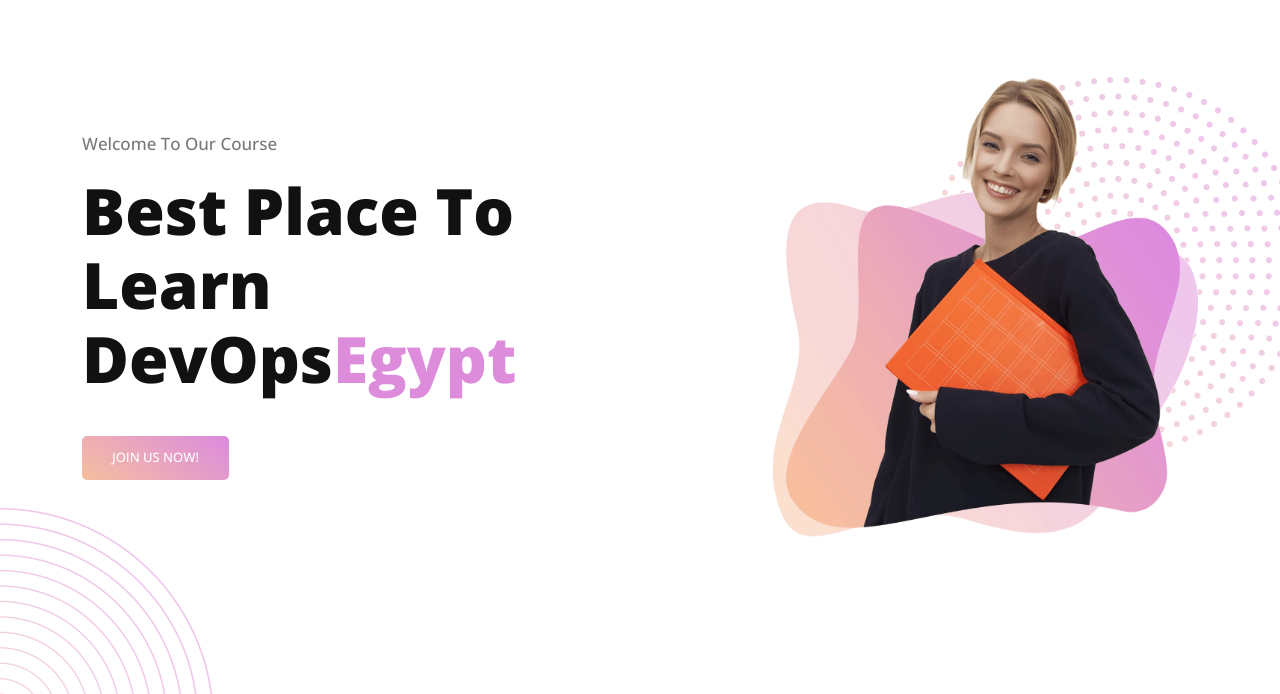
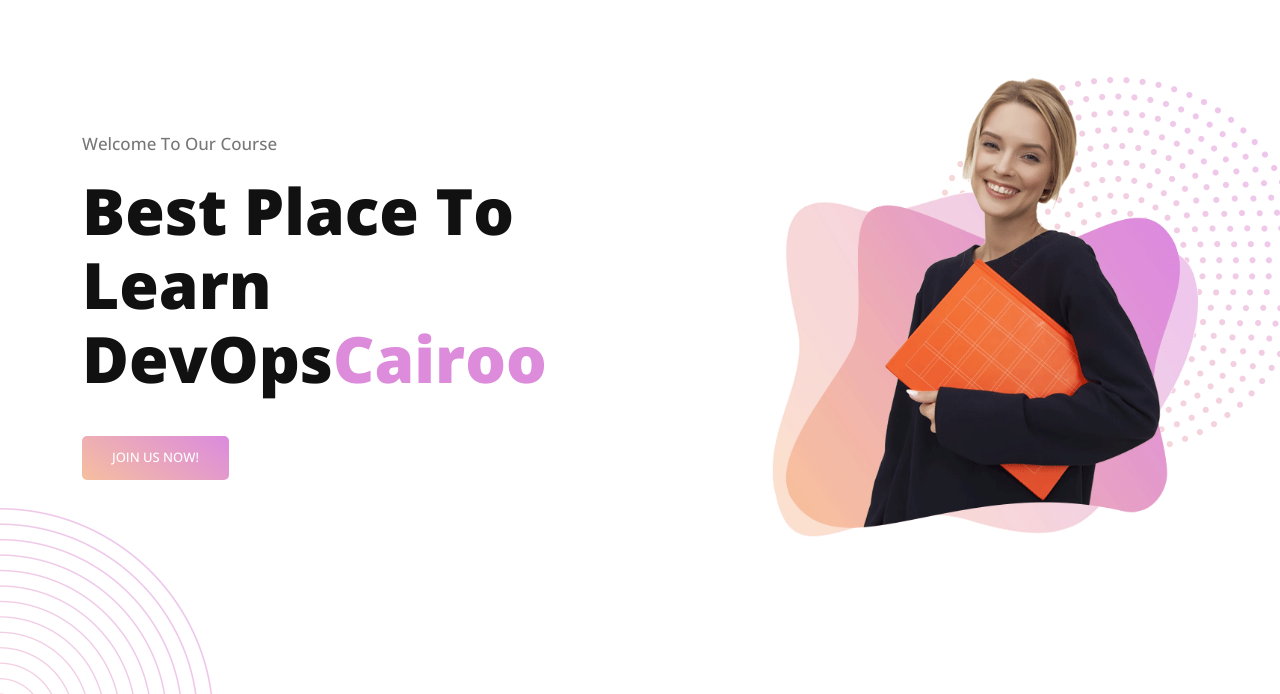
Before and after one commit to anestasy123/eduWeb, a plain HTML site: page index.html in a window 1280 px wide. Shown: the part 103-797 px from the top of the page. Drawn offline with nearby package versions, Linux system fonts and the light colour scheme.

Commit message:
Update index.html

```diff
--- a/index.html
+++ b/index.html
@@ -77,7 +77,7 @@
         <div class="col-lg-6 align-self-center">
           <div class="header-text">
             <h6>Welcome to our Course</h6>
-            <h2>Best Place To Learn DevOps<em>Egypt</em></h2>
+            <h2>Best Place To Learn DevOps<em>Cairoo</em></h2>
             <div class="main-button-gradient">
               <div class="scroll-to-section"><a href="#contact-section">Join Us Now!</a></div>
             </div>
```
